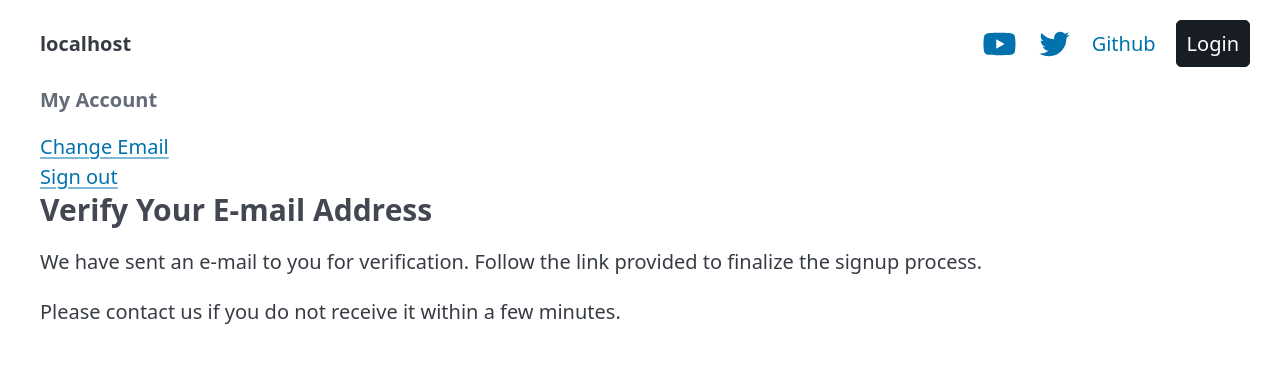
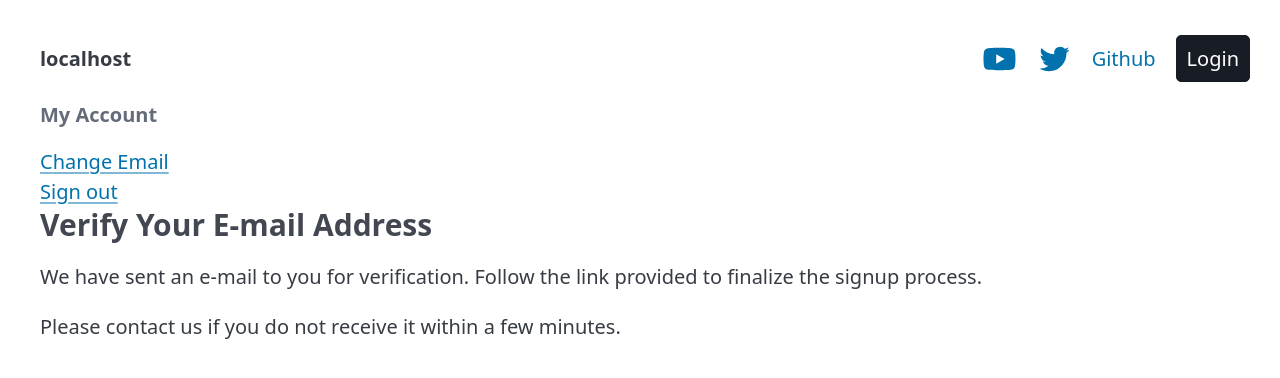
Before and after one commit to DareFail/AI-Video-Boilerplate-Pro, a Django app: template XXXXX_signedin/templates/XXXXX_signedin/account/verification_sent.html in a window 1280 px wide. Shown: the top 378 px of the page. Run offline with Django 4.2, Linux system fonts and the light colour scheme; the template is opened without the code that fills it, so the values that code supplies are empty; parts of the project's set-up code (start-up, migrations or seed data) failed here and were passed over; some libraries are stand-ins or nearby versions.

Commit message:
Update verification_sent.html

```diff
--- a/XXXXX_signedin/templates/XXXXX_signedin/account/verification_sent.html
+++ b/XXXXX_signedin/templates/XXXXX_signedin/account/verification_sent.html
@@ -7,7 +7,7 @@
     <head>{% include "../shared/head.html" %}</head>
     <body>
         {% include "../shared/notifications.html" %}
-        <div class="container">
+        <div class="container marginTop">
             {% include "../shared/top_nav.html" %}
             <div class="left-menu-container">
                 <div class="left-side-menu">
```
